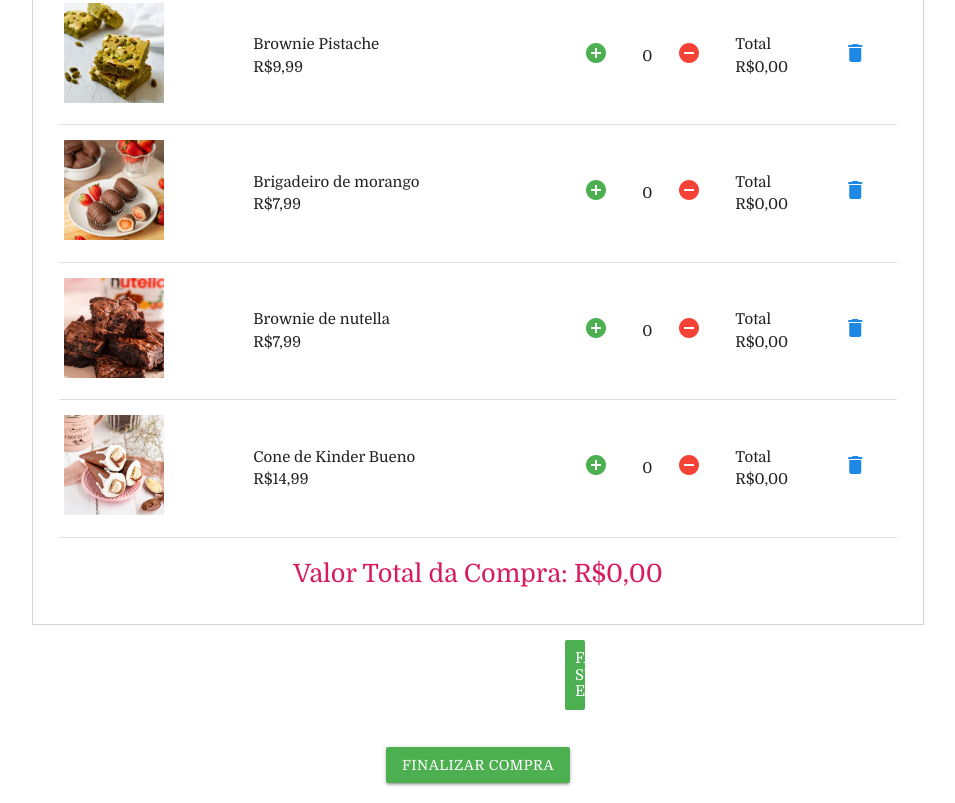
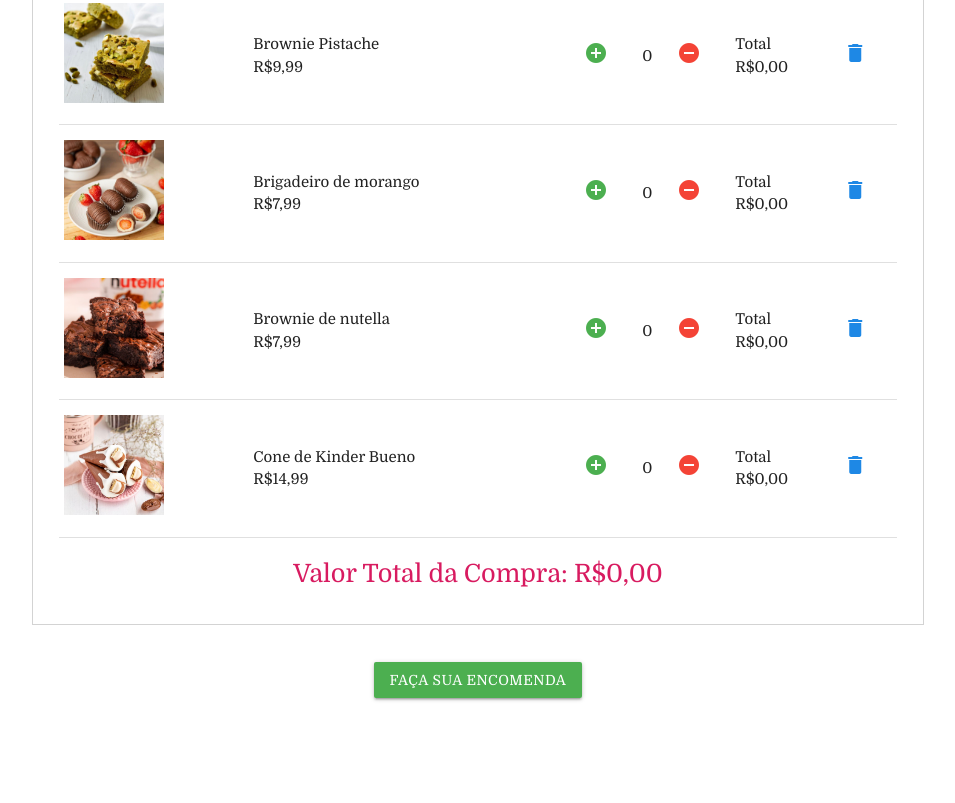
Before and after one commit to tata1xr3k/site-empresa, a plain HTML site: page index.html in a window 1280 px wide. Shown: the part 784-1587 px from the top of the page, without its empty margins (162-1117 px from the left). After the commit the page ends 1516 px from the top, so only its background shows below. Drawn offline with Linux system fonts and the light colour scheme.

Commit message:
Add files via upload

```diff
--- a/index.html
+++ b/index.html
@@ -222,13 +222,9 @@
 
 
 					</fieldset>
-					<div class="encomenda">
-						<a href="https://w.app/DoceDocie" target="_blank"><h3 class="encomenda-final">FAÇA SUA ENCOMENDA</h3></a>
-					</div>
 					<br>
-					<!-- FINALIZA A COMPRA E RESETA O CARRINHO -->
 					<div class="col s12 l4 offset-l4">
-						<button class="btn waves-light waves-effect green white-text" onclick="finalizarCompra()">FINALIZAR COMPRA</button>
+						<a href="https://w.app/DoceDocie" target="_blank"><p class="btn waves-light waves-effect green white-text">FAÇA SUA ENCOMENDA</p></a>
 					</div>
 				</div>
 			</form>
```
